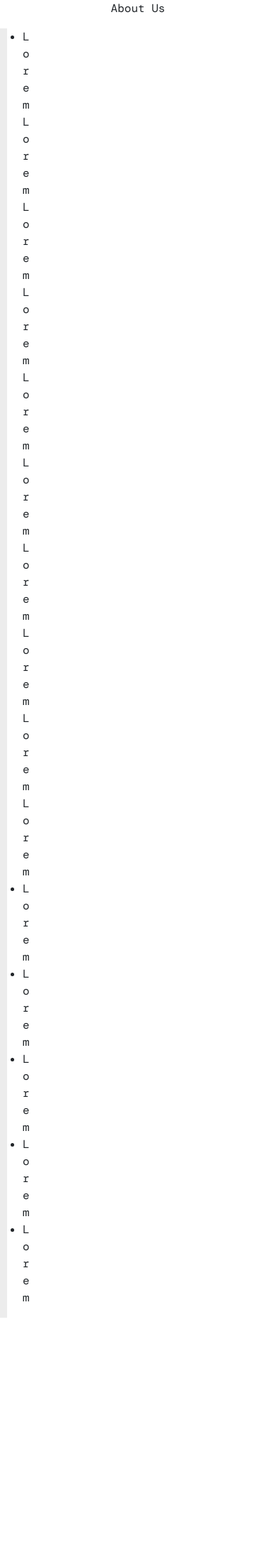
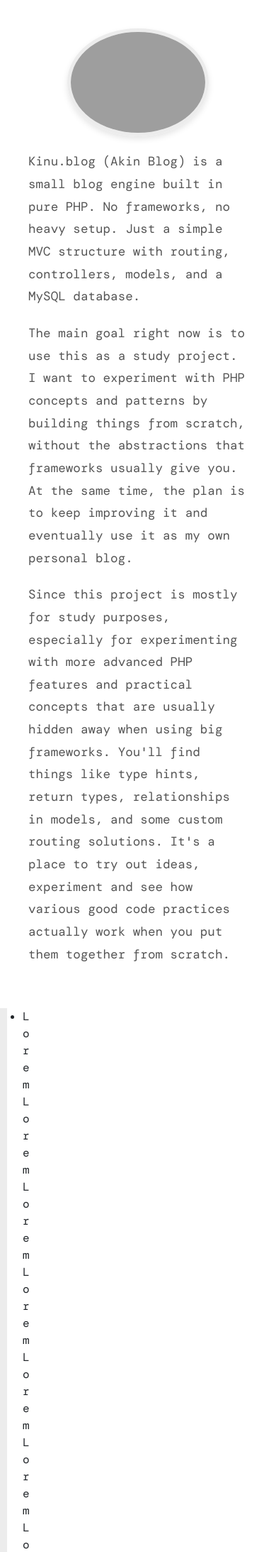
Before and after one commit to BreakinAnt/akin_blog, a PHP site: page /about in a window 390 px wide. Shown: the part 67-2253 px from the top of the page at 71% size. Before the commit the page ends 1923 px from the top, so only its background shows below. Run offline with PHP 8.4, Linux system fonts and the light colour scheme; some libraries are stand-ins or nearby versions; some web fonts are replaced; grey boxes are pictures that could not be loaded.

Commit message:
Add about page styling and content for improved presentation

```diff
--- a/resources/css/app.css
+++ b/resources/css/app.css
@@ -317,3 +317,36 @@ footer {
         word-wrap: break-word;
     }
 }
+
+.about-page {
+    padding: 40px;
+    text-align: center;
+}
+
+.about-logo {
+    width: 200px;
+    border-radius: 50%;
+    object-fit: cover;
+    margin-bottom: 20px;
+    border: 5px solid var(--light-bg-color);
+    box-shadow: 0 4px 8px rgba(0,0,0,0.1);
+}
+
+.about-page h1 {
+    font-size: 2.5em;
+    margin-bottom: 20px;
+    color: #333;
+}
+
+.about-content {
+    max-width: 800px;
+    margin: 0 auto;
+    text-align: left;
+    line-height: 1.8;
+    font-size: 1.1em;
+    color: #555;
+}
+
+.about-content p {
+    margin-bottom: 20px;
+}
--- a/resources/views/about.view.php
+++ b/resources/views/about.view.php
@@ -1,10 +1,17 @@
 <?php require("resources/views/partials/head.php") ?>
 <?php require("resources/views/partials/nav.php") ?>
 
-<main>
-  <div class="mx-auto max-w-7xl px-4 py-6 sm:px-6 lg:px-8">
-    <p><?= $heading ?></p>
-  </div>
+<main class="about-page">
+    <div>
+        <img class="about-logo" src="../../public/storage/doggies/f.png" alt="Kinu.blog Logo">
+    </div>
+    <div class="about-content">
+        <p>Kinu.blog (Akin Blog) is a small blog engine built in pure PHP. No frameworks, no heavy setup. Just a simple MVC structure with routing, controllers, models, and a MySQL database.</p>
+
+        <p>The main goal right now is to use this as a study project. I want to experiment with PHP concepts and patterns by building things from scratch, without the abstractions that frameworks usually give you. At the same time, the plan is to keep improving it and eventually use it as my own personal blog.</p>
+
+        <p>Since this project is mostly for study purposes, especially for experimenting with more advanced PHP features and practical concepts that are usually hidden away when using big frameworks. You'll find things like type hints, return types, relationships in models, and some custom routing solutions. It's a place to try out ideas, experiment and see how various good code practices actually work when you put them together from scratch.</p>
+    </div>
 </main>
 
 <?php require("resources/views/partials/footer.php") ?>
```
